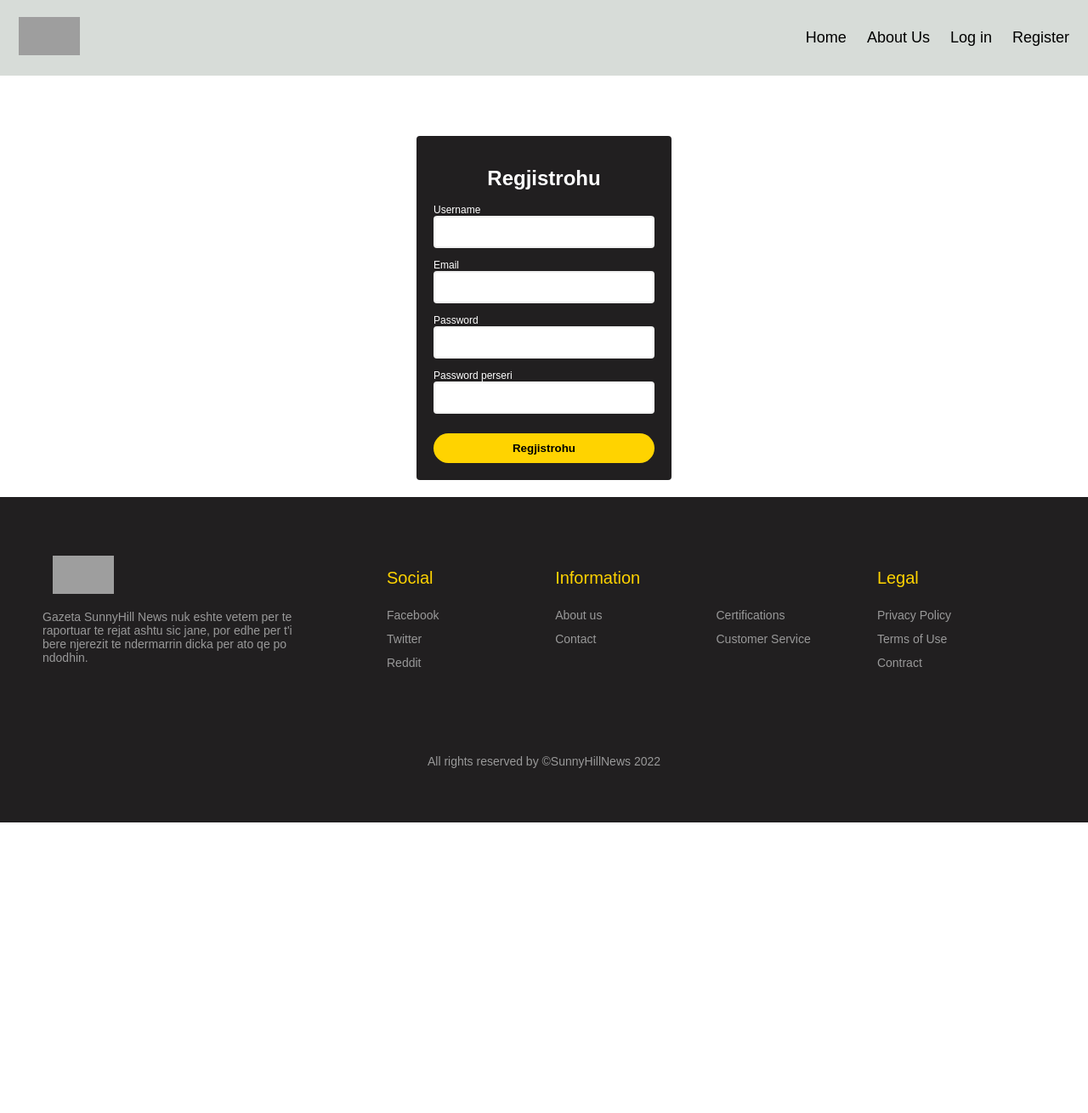
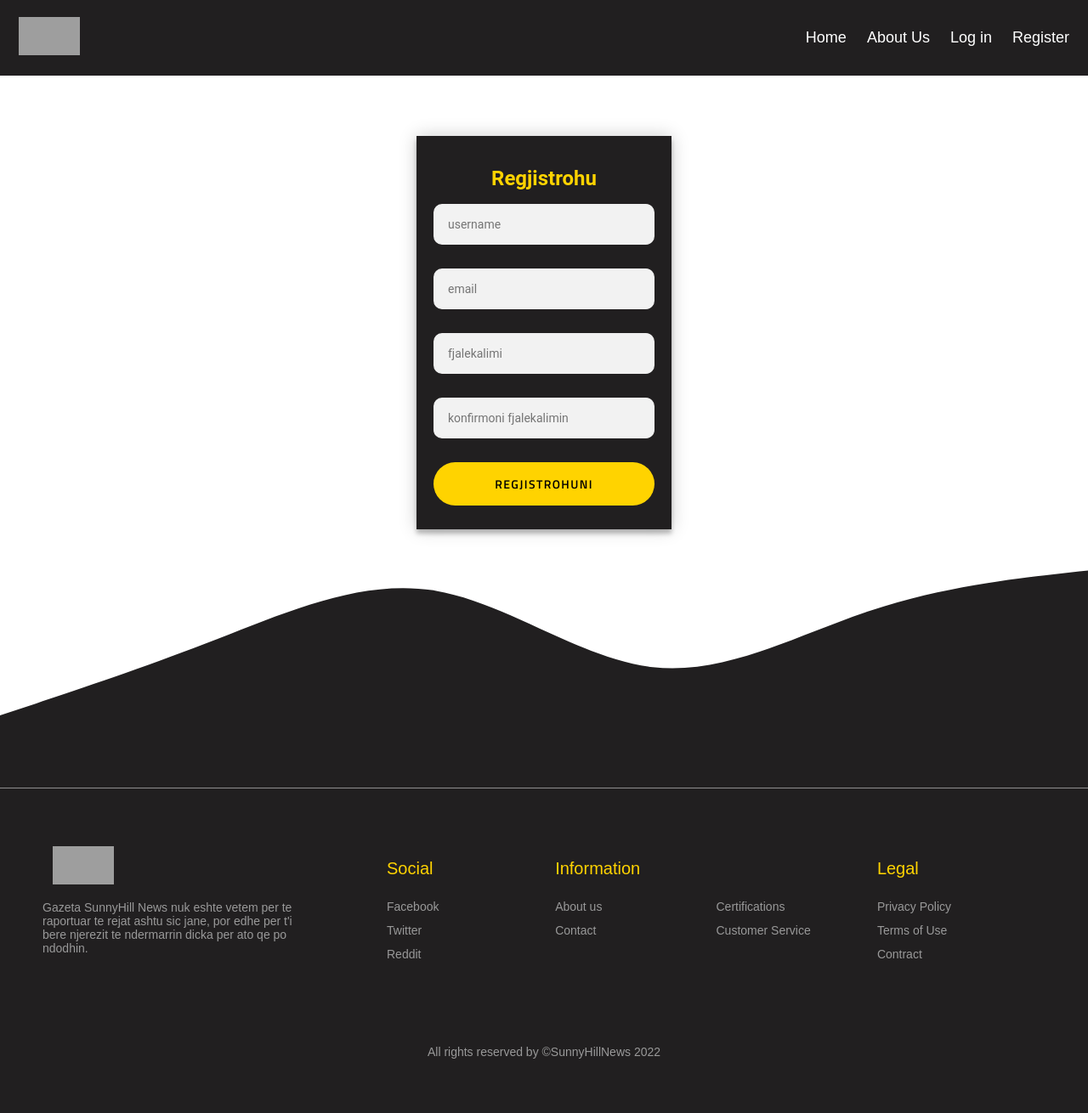
Before and after one commit to eriolasalihu/Sunny-News---Inxhinjeri-e-Webit, a PHP site: page /Register.html in a window 1280 px wide. Shown: the whole page at 85% size. Before the commit the page ends 968 px from the top, so only its background shows below. Run offline with PHP 8.4, Linux system fonts and the light colour scheme; grey boxes are pictures that could not be loaded.

Commit message:
Ndryshime

```diff
--- a/HeaderStyle.css
+++ b/HeaderStyle.css
@@ -7,7 +7,7 @@
 
 .header {
   overflow: hidden;
-  background-color: #d7dcd8;
+  background-color: rgb(33, 31, 32);
   padding: 20px 10px;
   position: fixed;
   width: 100%;
@@ -17,7 +17,7 @@
 
 .header a {
   float: left;
-  color: black;
+  color: #ffff;
   text-align: center;
   padding: 12px;
   text-decoration: none;
--- a/HomeStyle.css
+++ b/HomeStyle.css
@@ -152,6 +152,10 @@
     flex-direction: row;
     justify-content: space-between;
     border: 3px solid #f6f6f6;;
+}
+
+.hot-topic-content a{
+    text-decoration:none;
 }
 .BoxHoldr1 {
     display: flex;
--- a/ReadMore1.html
+++ b/ReadMore1.html
@@ -12,7 +12,7 @@
 <body>
     <header>
 <div class="header">
-    <img src="https://iconarchive.com/download/i96648/iconsmind/outline/Newspaper-2.ico" style="width: 72px;
+    <img src="https://www.pngkey.com/png/full/208-2088636_news-amp-events-report-icon-black-png-newspaper.png" style="width: 72px;
         margin: 0px 12px; height: 45px;
         " />
 
@@ -76,7 +76,7 @@
 
   <img src="https://i.makeagif.com/media/7-20-2015/g1zROQ.gif" class="gif"/>
 
-</body>
+
 
     <svg xmlns="http://www.w3.org/2000/svg" viewBox="0 0 1440 320">
         <path fill="rgb(33, 31, 32)" fill-opacity="1"
@@ -86,7 +86,7 @@
     <footer class="footer">
         <div class="l-footer">
             <h1>
-                <img src="https://iconarchive.com/download/i96648/iconsmind/outline/Newspaper-2.ico" style="width: 72px;
+                <img src="https://www.pngkey.com/png/full/208-2088636_news-amp-events-report-icon-black-png-newspaper.png" style="width: 72px;
                 margin: 0px 12px; height: 45px;
                 " />
             </h1>
--- a/Readmore.html
+++ b/Readmore.html
@@ -13,7 +13,7 @@
     <div class="container">
         <header>
             <div class="header">
-                <img src="https://iconarchive.com/download/i96648/iconsmind/outline/Newspaper-2.ico" style="width: 72px;
+                <img src="https://www.pngkey.com/png/full/208-2088636_news-amp-events-report-icon-black-png-newspaper.png" style="width: 72px;
                 margin: 0px 12px; height: 45px;
                 " />
 
@@ -121,7 +121,7 @@
         <footer class="footer">
             <div class="l-footer">
                 <h1>
-                    <img src="https://iconarchive.com/download/i96648/iconsmind/outline/Newspaper-2.ico" style="width: 72px;
+                    <img src="https://www.pngkey.com/png/full/208-2088636_news-amp-events-report-icon-black-png-newspaper.png" style="width: 72px;
         margin: 0px 12px; height: 45px;
         " />
                 </h1>
--- a/Register.css
+++ b/Register.css
@@ -1,5 +1,5 @@
 body {
-    /* background: linear-gradient(to right, #0f2027, #203a43, #2c5364); */
+    /* background: rgb(18, 16, 17); */
     font-family: 'Poppins', sans-serif;
 }
 
@@ -8,26 +8,35 @@
     margin: 20vh auto 0 auto;
     padding: 20px;
     background-color: rgb(33, 31, 32);
-    border-radius: 4px;
     font-size: 12px;
     color: #ffff;
     margin-bottom: 20px;
+    box-shadow: 0 0 20px 0 rgba(0, 0, 0, 0.2), 0 5px 5px 0 rgba(0, 0, 0, 0.24);
+    font-family: FontAwesome, "Roboto", sans-serif;
 }
 
 #form h1 {
-    color: #ffff;
+    color: #ffd300;
     text-align: center;
 }
 
 #form button {
-    padding: 10px;
+    font-family: "Titillium Web", sans-serif;
+    font-size: 14px;
+    padding: 15px;
     margin-top: 10px;
     width: 100%;
     color: black;
     font-weight: bold;
     background-color: #ffd300;
-    border: none;
+    border: 0;
     border-radius: 30px;
+    letter-spacing: .1em;
+    outline: 0;
+    margin: 0px 0px 8px;
+    transition: all 0.3 ease;
+    cursor: pointer;
+    transition: all 0.2s;
 }
 
 .input-control {
@@ -36,12 +45,17 @@
 }
 
 .input-control input {
+    font-family: FontAwesome, "Roboto", sans-serif;
     border: 2px solid #f0f0f0;
-	border-radius: 4px;
-	display: block;
-	font-size: 12px;
-	padding: 10px;
-	width: 100%;
+	/* display: block; */
+    outline: 0;
+    background: #f2f2f2;
+    width: 100%;
+    margin: 0 0 15px;
+    padding: 15px;
+    box-sizing: border-box;
+    font-size: 14px;
+    border-radius: 10px;
 }
 
 .input-control input:focus {
@@ -61,3 +75,11 @@
     font-size: 9px;
     height: 13px;
 }
+
+#form button:hover,
+#form button:focus {
+    background: #4e5251;
+    box-shadow: 0 5px 10px #ffd300;
+    transform: translateY(-4px);
+    color: #ffd300;
+}
--- a/Register.html
+++ b/Register.html
@@ -3,25 +3,30 @@
     <meta charset="UTF-8">
     <meta http-equiv="X-UA-Compatible" content="IE=edge">
     <meta name="viewport" content="width=device-width, initial-scale=1.0">
-    <title>Form Validation</title>
+    <title>Regjistrimi</title>
 
     <link rel="stylesheet" href="../-Inxhinieri e Webit-/Register.css">
     <link rel="stylesheet" href="../-Inxhinieri e Webit-/FooterStyle.css">
     <link rel="stylesheet" href="../-Inxhinieri e Webit-/HeaderStyle.css">
     <script defer src="./Register.js"></script>
+
+    <link rel="stylesheet" href="https://cdnjs.cloudflare.com/ajax/libs/font-awesome/4.7.0/css/font-awesome.min.css">
+    <link href='https://fonts.googleapis.com/css?family=Titillium+Web:400,300,600' rel='stylesheet' type='text/css'>
+    <link href='https://fonts.googleapis.com/css?family=Titillium+Web:400,300,600' rel='stylesheet' type='text/css'>
+    <link rel="stylesheet" href="https://use.fontawesome.com/releases/v5.15.1/css/all.css">
 </head>
 <body>
     <header>
         <div class="header">
-            <img src="https://iconarchive.com/download/i96648/iconsmind/outline/Newspaper-2.ico" style="width: 72px;
+            <img src="https://www.pngkey.com/png/full/208-2088636_news-amp-events-report-icon-black-png-newspaper.png" style="width: 72px;
             margin: 0px 12px; height: 45px;
             " />
 
             <div class="header-right">
-            <a class="active" href="../-Inxhinieri e Webit-/HomeStyle.html">Home</a>
-            <a href="../-Inxhinieri e Webit-/About us.html">About Us</a>
-            <a href="../-Inxhinieri e Webit-/login.html">Log in</a>
-            <a href="../-Inxhinieri e Webit-/Register.html">Register</a>
+                <a class="active" href="../-Inxhinieri e Webit-/HomeStyle.html">Home</a>
+                <a href="../-Inxhinieri e Webit-/About us.html">About Us</a>
+                <a href="../-Inxhinieri e Webit-/login.html">Log in</a>
+                <a href="../-Inxhinieri e Webit-/Register.html">Register</a>
             </div>
         </div>
        </header>
@@ -31,39 +36,38 @@
         <form id="form" action="/">
             <h1>Regjistrohu</h1>
             <div class="input-control">
-                <label for="username">Username</label>
-                <input id="username" name="username" type="text">
+                <!-- <label for="username">Username</label> -->
+                <input type="text" name="username" id="username" placeholder="username"/>
                 <div class="error"></div>
             </div>
             <div class="input-control">
-                <label for="email">Email</label>
-                <input id="email" name="email" type="text">
+                <input type="text" name="email" id="email" placeholder="email"/>
                 <div class="error"></div>
             </div>
             <div class="input-control">
-                <label for="password">Password</label>
-                <input id="password"name="password" type="password">
+                <input id="password"name="password" type="password" placeholder="fjalekalimi">
                 <div class="error"></div>
             </div>
             <div class="input-control">
-                <label for="password2">Password perseri</label>
-                <input id="password2"name="password2" type="password">
+                <input id="password2"name="password2" type="password" placeholder="konfirmoni fjalekalimin">
                 <div class="error"></div>
             </div>
-            <button type="submit">Regjistrohu</button>
+            <button type="submit">REGJISTROHUNI</button>
         </form>
     </div>
 
-</main>
+
+
 <svg xmlns="http://www.w3.org/2000/svg" viewBox="0 0 1440 320">
     <path fill="rgb(33, 31, 32)" fill-opacity="1"
         d="M0,224L48,208C96,192,192,160,288,122.7C384,85,480,43,576,58.7C672,75,768,149,864,160C960,171,1056,117,1152,85.3C1248,53,1344,43,1392,37.3L1440,32L1440,320L1392,320C1344,320,1248,320,1152,320C1056,320,960,320,864,320C768,320,672,320,576,320C480,320,384,320,288,320C192,320,96,320,48,320L0,320Z">
     </path>
 </svg>
+</main>
 <footer class="footer">
     <div class="l-footer">
         <h1>
-            <img src="https://iconarchive.com/download/i96648/iconsmind/outline/Newspaper-2.ico" style="width: 72px;
+            <img src="https://www.pngkey.com/png/full/208-2088636_news-amp-events-report-icon-black-png-newspaper.png" style="width: 72px;
         margin: 0px 12px; height: 45px;
         " />
         </h1>
```
Also changed, not shown: About us.html (+16 -14 lines), HomeStyle.html (+10 -10 lines), login.html (+9 -6 lines), login.js (added, +41 -0 lines), login_style.css (+9 -1 lines).
